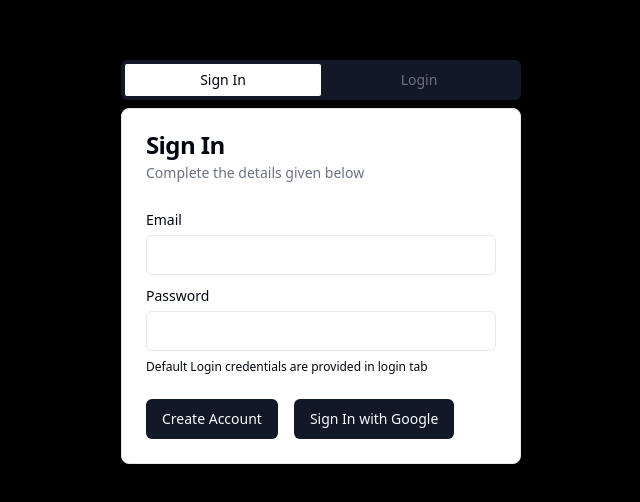
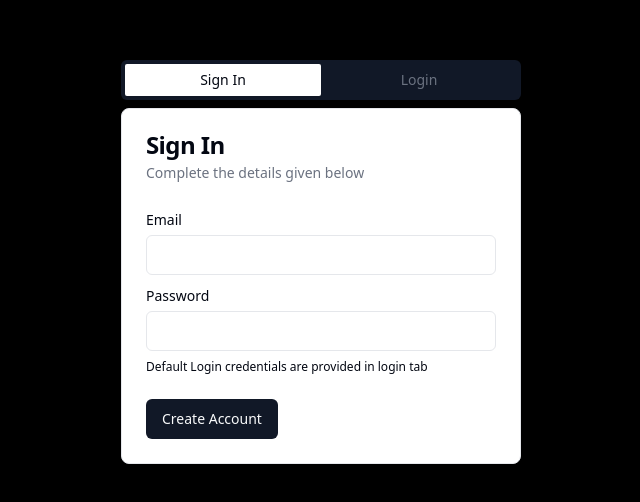
Before and after one commit to Satvickk/Todo-firebase, a React (Vite) app: page / in a window 1280 px wide. Shown: the part 138-640 px from the top of the page, without its empty margins (319-959 px from the left). Built offline with nearby package versions, Linux system fonts and the light colour scheme; no server answers.

Commit message:
removed google signup

```diff
--- a/src/components/UserAuthentication/Authentication.tsx
+++ b/src/components/UserAuthentication/Authentication.tsx
@@ -14,7 +14,8 @@ import { Tabs, TabsContent, TabsList, TabsTrigger } from "@/components/ui/tabs";
 import { useToast } from "@/components/ui/use-toast";
 
 // API Function
-import { CreateUser, LoginUser, createUserWithGoogle } from "@/api/UserAuth";
+// import { CreateUser, LoginUser, createUserWithGoogle } from "@/api/UserAuth";
+import { CreateUser, LoginUser } from "@/api/UserAuth";
 import { useNavigate } from "react-router-dom";
 
 
@@ -49,20 +50,20 @@ export default function Authentication() {
     });
   };
 
-  const handleCreateWithGoogle = async () => {
-    const resp = await createUserWithGoogle();
-    if (resp.value) {
-      toast({
-        title: "User Registered",
-      });
-      navigate('/dashboard')
-    } else {
-      toast({
-        title: "Something Went Wrong",
-        description: "Unable to Sign in with Google please select Other Method",
-      });
-    }
-  };
+  // const handleCreateWithGoogle = async () => {
+  //   const resp = await createUserWithGoogle();
+  //   if (resp.value) {
+  //     toast({
+  //       title: "User Registered",
+  //     });
+  //     navigate('/dashboard')
+  //   } else {
+  //     toast({
+  //       title: "Something Went Wrong",
+  //       description: "Unable to Sign in with Google please select Other Method",
+  //     });
+  //   }
+  // };
 
 
   const handleLogin = async (email: string, password: string) => {
@@ -131,10 +132,9 @@ export default function Authentication() {
               <Button onClick={() => handleCreate(email, password)}>
                 Create Account
               </Button>
-              <Button onClick={handleCreateWithGoogle}>
-                {/* <Mail className="mr-2 h-4 w-4" />  */}
+              {/* <Button onClick={handleCreateWithGoogle}>
                 Sign In with Google
-              </Button>
+              </Button> */}
             </CardFooter>
           </Card>
         </TabsContent>
```
